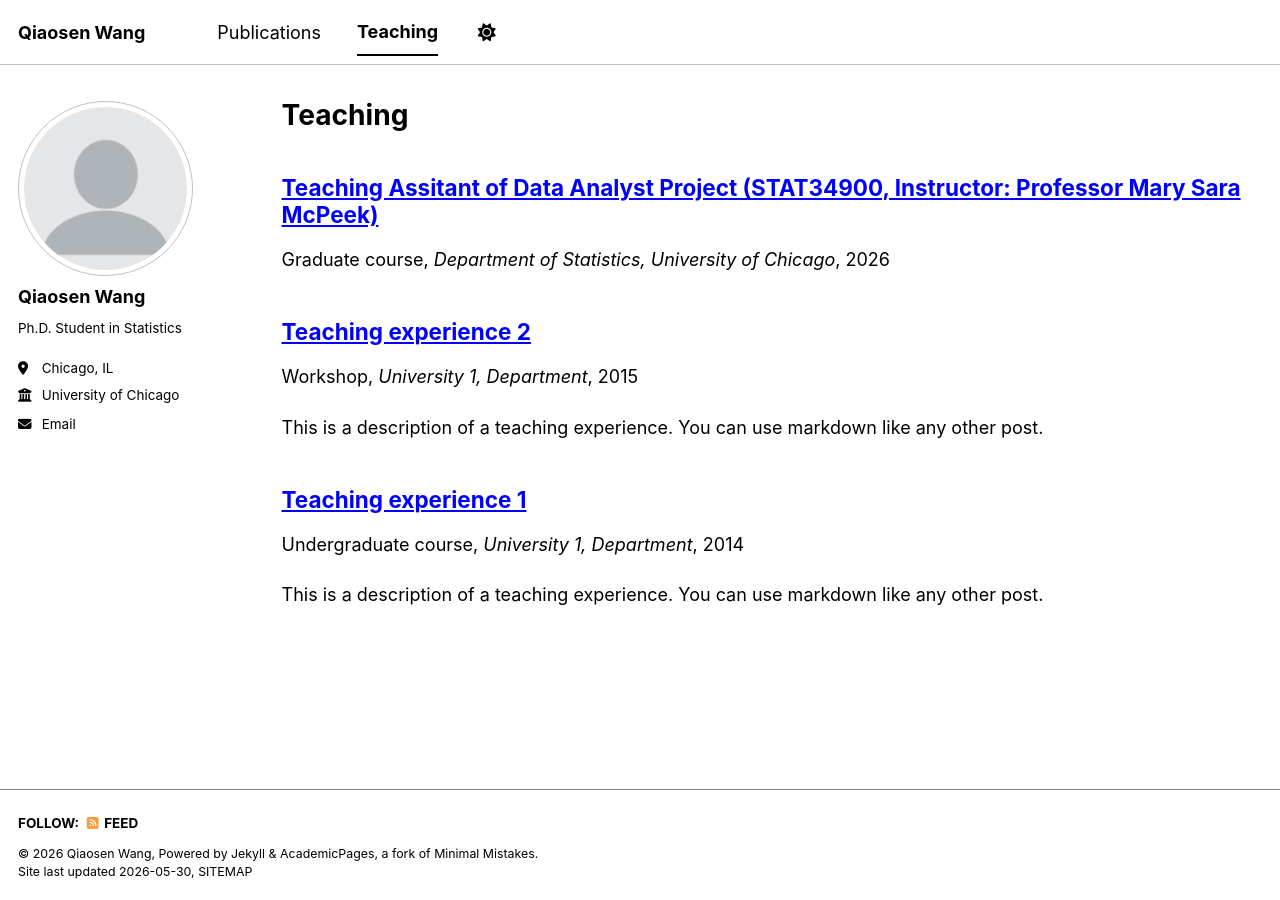
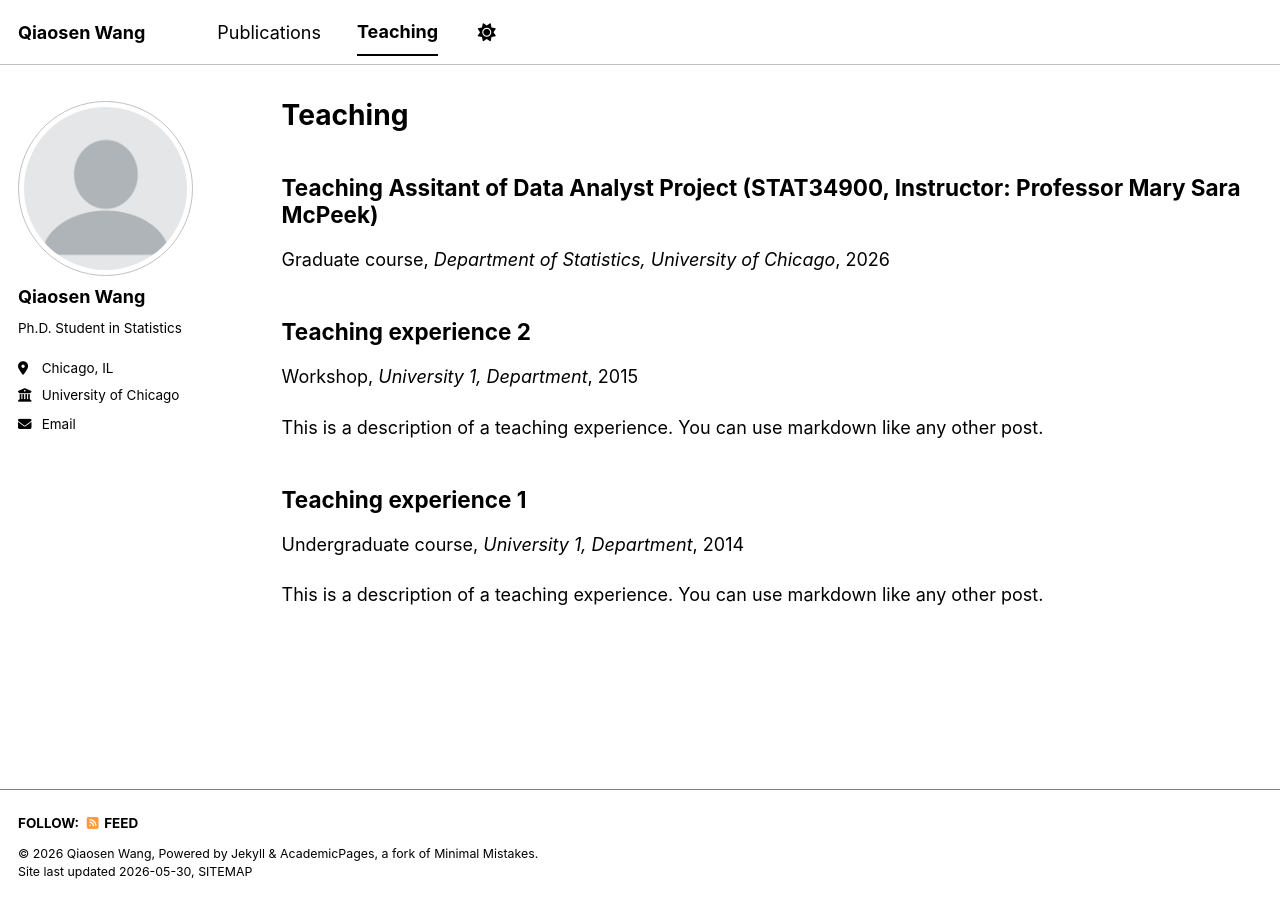
Before and after one commit to qiaosenwang/qiaosenwang.github.io, a Jekyll site: the page built from _pages/teaching.html, in a window 1280 px wide. Built offline with Jekyll 4.4.1, drawn with Linux system fonts in a browser that asks for light colours; a script bundle is joined from its source files by our own code; library files that are not in the unit come from our copies.

Commit message:
Update archive-single.html

```diff
--- a/_includes/archive-single.html
+++ b/_includes/archive-single.html
@@ -26,7 +26,11 @@
       </div>
     {% endif %}
 
-    {% if post.collection == 'publications' %}
+    {% if post.collection == 'teaching' %}
+  <h2 class="archive__item-title" itemprop="headline">
+    {{ title }}
+  </h2>
+{% elsif post.collection == 'publications' %}
   <h2 class="archive__item-title" itemprop="headline" style="margin-bottom: 0.15em;">
     {% if post.paperurl %}
       <a href="{{ post.paperurl }}">{{ title }}</a>
```
Lines whose indentation alone changed are shown as unchanged.
